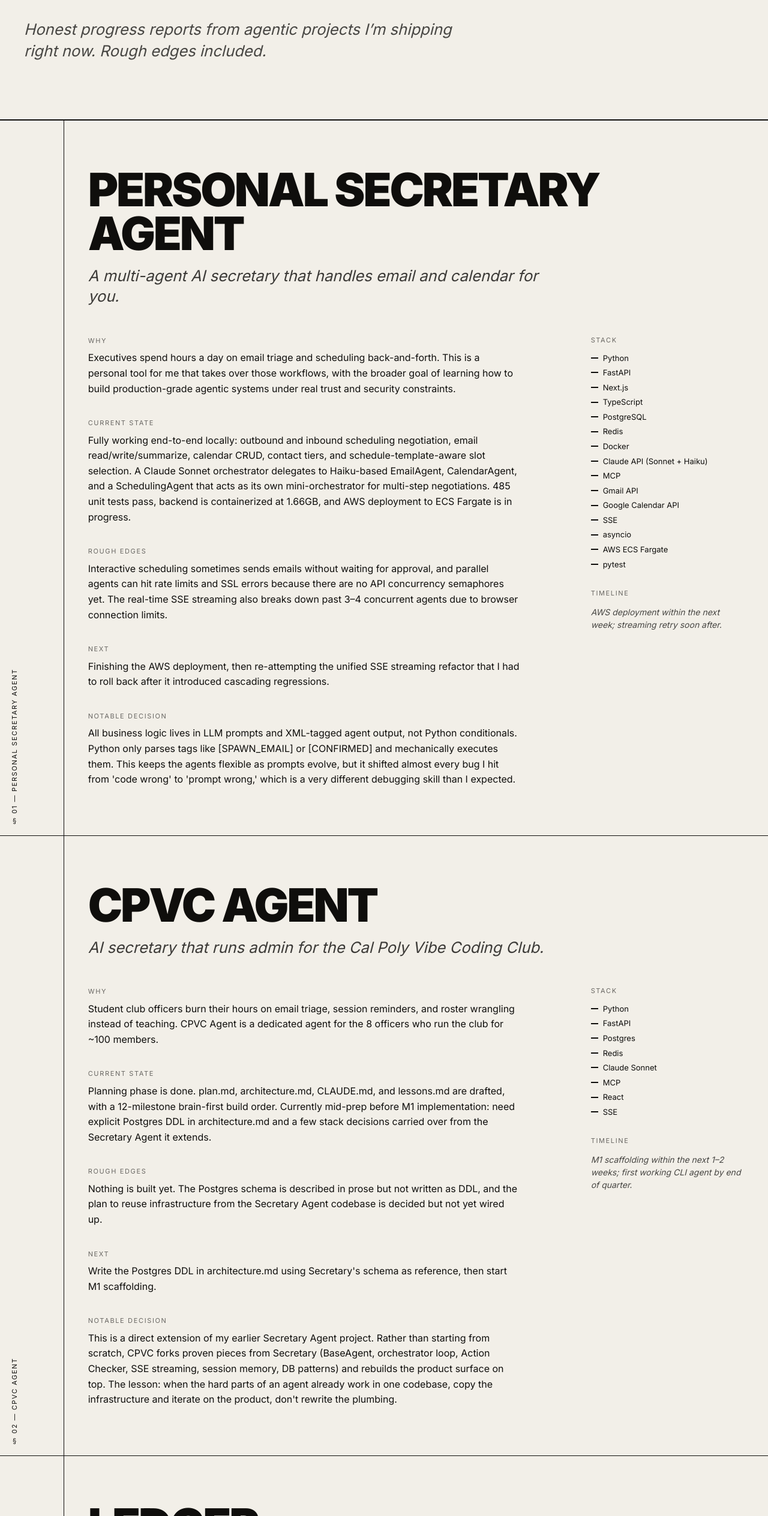
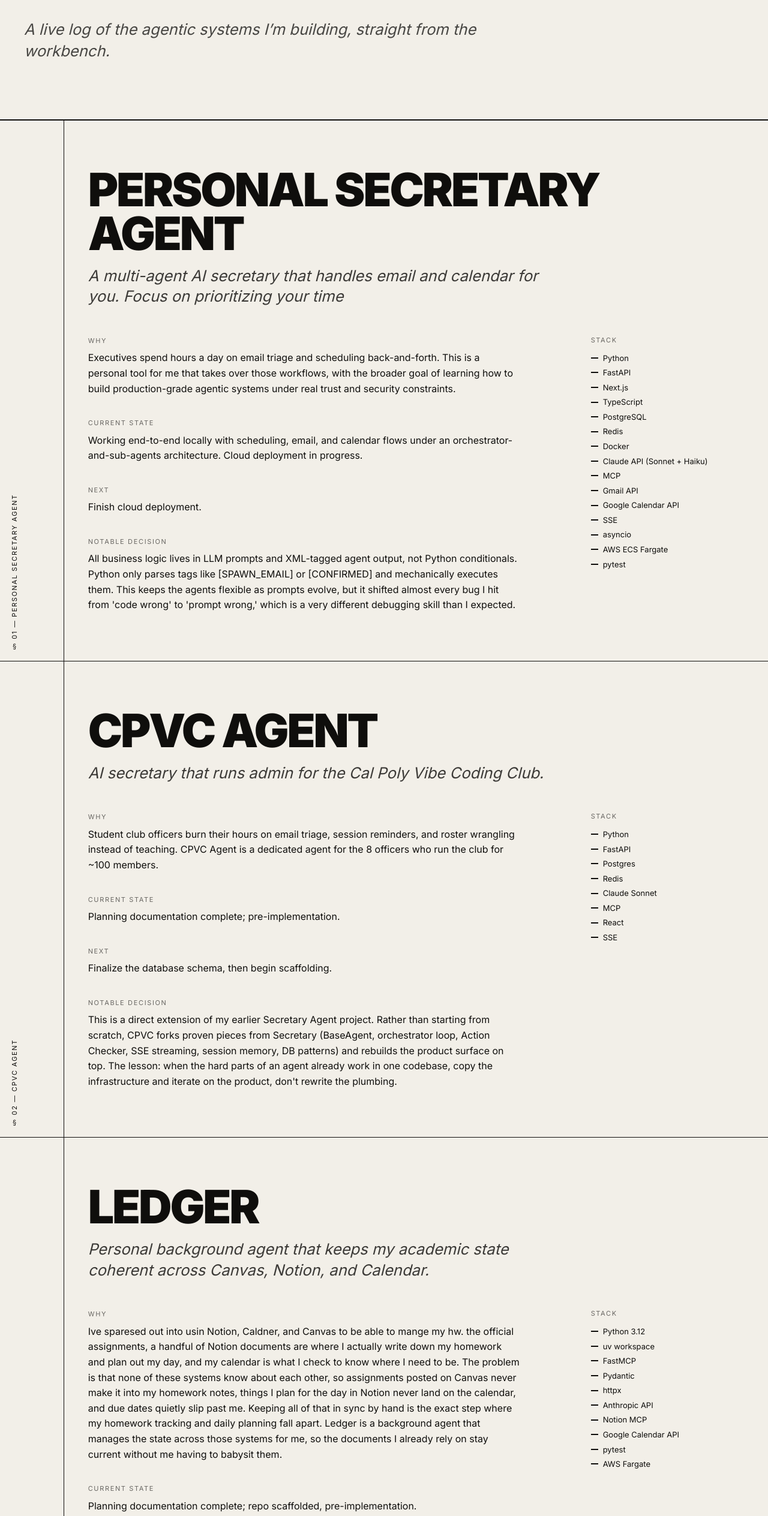
Before and after one commit to kylem148/kyle-morgan.me, a Next.js app: page /building in a window 1280 px wide. Shown: the part 272-2800 px from the top of the page at 60% size. Built offline with nearby package versions, Linux system fonts and the light colour scheme.

Commit message:
feat: update building projects text

```diff
--- a/src/app/building/BuildingPage.tsx
+++ b/src/app/building/BuildingPage.tsx
@@ -29,8 +29,8 @@ export default function BuildingPage() {
           </Link>
         </div>
         <p className="mt-6 max-w-3xl text-[clamp(18px,2vw,26px)] italic leading-[1.4] opacity-75">
-          Honest progress reports from agentic projects I&rsquo;m shipping
-          right now. Rough edges included.
+          A live log of the agentic systems I&rsquo;m building, straight from
+          the workbench.
         </p>
       </section>
 
--- a/src/app/components/sections/BuildingProject.tsx
+++ b/src/app/components/sections/BuildingProject.tsx
@@ -26,12 +26,13 @@ export default function BuildingProject({ project, index }: Props) {
           <div className="col-span-12 md:col-span-8 space-y-9">
             <TextBlock label="Why" text={project.why} />
             <TextBlock label="Current state" text={project.currentState} />
-            <TextBlock label="Rough edges" text={project.knownRough} />
             <TextBlock label="Next" text={project.next} />
-            <TextBlock
-              label="Notable decision"
-              text={project.notableDecision}
-            />
+            {project.notableDecision && (
+              <TextBlock
+                label="Notable decision"
+                text={project.notableDecision}
+              />
+            )}
           </div>
           <aside className="col-span-12 md:col-span-3 md:col-start-10 space-y-8 text-sm">
             <MetaBlock label="Stack">
@@ -43,11 +44,6 @@ export default function BuildingProject({ project, index }: Props) {
                   </li>
                 ))}
               </ul>
-            </MetaBlock>
-            <MetaBlock label="Timeline">
-              <p className="italic leading-[1.5] opacity-75">
-                {project.timeline}
-              </p>
             </MetaBlock>
             {hasLinks && (
               <MetaBlock label="Links">
--- a/src/content/building-projects.ts
+++ b/src/content/building-projects.ts
@@ -1,17 +1,14 @@
-export type BuildingStatus = "prototype" | "active" | "beta" | "paused";
+
 
 export type BuildingProject = {
   id: string;
   name: string;
   tagline: string;
-  status: BuildingStatus;
   why: string;
   currentState: string;
-  knownRough: string;
   next: string;
   stack: string[];
-  notableDecision: string;
-  timeline: string;
+  notableDecision?: string;
   links: {
     repo?: string;
     demo?: string;
@@ -25,14 +22,11 @@ export const BUILDING_PROJECTS: BuildingProject[] = [
     id: "secretary",
     name: "Personal Secretary Agent",
     tagline:
-      "A multi-agent AI secretary that handles email and calendar for you.",
-    status: "prototype",
+      "A multi-agent AI secretary that handles email and calendar for you. Focus on prioritizing your time",
     why: "Executives spend hours a day on email triage and scheduling back-and-forth. This is a personal tool for me that takes over those workflows, with the broader goal of learning how to build production-grade agentic systems under real trust and security constraints.",
     currentState:
-      "Fully working end-to-end locally: outbound and inbound scheduling negotiation, email read/write/summarize, calendar CRUD, contact tiers, and schedule-template-aware slot selection. A Claude Sonnet orchestrator delegates to Haiku-based EmailAgent, CalendarAgent, and a SchedulingAgent that acts as its own mini-orchestrator for multi-step negotiations. 485 unit tests pass, backend is containerized at 1.66GB, and AWS deployment to ECS Fargate is in progress.",
-    knownRough:
-      "Interactive scheduling sometimes sends emails without waiting for approval, and parallel agents can hit rate limits and SSL errors because there are no API concurrency semaphores yet. The real-time SSE streaming also breaks down past 3–4 concurrent agents due to browser connection limits.",
-    next: "Finishing the AWS deployment, then re-attempting the unified SSE streaming refactor that I had to roll back after it introduced cascading regressions.",
+      "Working end-to-end locally with scheduling, email, and calendar flows under an orchestrator-and-sub-agents architecture. Cloud deployment in progress.",
+    next: "Finish cloud deployment.",
     stack: [
       "Python",
       "FastAPI",
@@ -52,7 +46,6 @@ export const BUILDING_PROJECTS: BuildingProject[] = [
     ],
     notableDecision:
       "All business logic lives in LLM prompts and XML-tagged agent output, not Python conditionals. Python only parses tags like [SPAWN_EMAIL] or [CONFIRMED] and mechanically executes them. This keeps the agents flexible as prompts evolve, but it shifted almost every bug I hit from 'code wrong' to 'prompt wrong,' which is a very different debugging skill than I expected.",
-    timeline: "AWS deployment within the next week; streaming retry soon after.",
     links: {},
   },
   {
@@ -60,13 +53,9 @@ export const BUILDING_PROJECTS: BuildingProject[] = [
     name: "CPVC Agent",
     tagline:
       "AI secretary that runs admin for the Cal Poly Vibe Coding Club.",
-    status: "prototype",
     why: "Student club officers burn their hours on email triage, session reminders, and roster wrangling instead of teaching. CPVC Agent is a dedicated agent for the 8 officers who run the club for ~100 members.",
-    currentState:
-      "Planning phase is done. plan.md, architecture.md, CLAUDE.md, and lessons.md are drafted, with a 12-milestone brain-first build order. Currently mid-prep before M1 implementation: need explicit Postgres DDL in architecture.md and a few stack decisions carried over from the Secretary Agent it extends.",
-    knownRough:
-      "Nothing is built yet. The Postgres schema is described in prose but not written as DDL, and the plan to reuse infrastructure from the Secretary Agent codebase is decided but not yet wired up.",
-    next: "Write the Postgres DDL in architecture.md using Secretary's schema as reference, then start M1 scaffolding.",
+    currentState: "Planning documentation complete; pre-implementation.",
+    next: "Finalize the database schema, then begin scaffolding.",
     stack: [
       "Python",
       "FastAPI",
@@ -79,8 +68,6 @@ export const BUILDING_PROJECTS: BuildingProject[] = [
     ],
     notableDecision:
       "This is a direct extension of my earlier Secretary Agent project. Rather than starting from scratch, CPVC forks proven pieces from Secretary (BaseAgent, orchestrator loop, Action Checker, SSE streaming, session memory, DB patterns) and rebuilds the product surface on top. The lesson: when the hard parts of an agent already work in one codebase, copy the infrastructure and iterate on the product, don't rewrite the plumbing.",
-    timeline:
-      "M1 scaffolding within the next 1–2 weeks; first working CLI agent by end of quarter.",
     links: {},
   },
   {
@@ -88,13 +75,10 @@ export const BUILDING_PROJECTS: BuildingProject[] = [
     name: "Ledger",
     tagline:
       "Personal background agent that keeps my academic state coherent across Canvas, Notion, and Calendar.",
-    status: "prototype",
-    why: "Canvas posts assignments I don't see for days, Day Plans items never make it to My Assignments, and due dates never land on the calendar I actually check. This is a personal tool for reconciling academic state across systems I use, while also being a testbed for building agents that operate across trust boundaries.",
+    why: "Ive sparesed out into usin Notion, Caldner, and Canvas to be able to mange my hw. the official assignments, a handful of Notion documents are where I actually write down my homework and plan out my day, and my calendar is what I check to know where I need to be. The problem is that none of these systems know about each other, so assignments posted on Canvas never make it into my homework notes, things I plan for the day in Notion never land on the calendar, and due dates quietly slip past me. Keeping all of that in sync by hand is the exact step where my homework tracking and daily planning fall apart. Ledger is a background agent that manages the state across those systems for me, so the documents I already rely on stay current without me having to babysit them.",
     currentState:
-      "Planning phase is complete. Full plan.md, architecture.md, and CLAUDE.md written and audited, with all cross-surface flows, a 3-check write pipeline, and data shapes spec'd. Repo is scaffolded on GitHub and ready for M1 implementation; no agent code written yet.",
-    knownRough:
-      "Zero implementation so far, so everything is rough in the sense that nothing runs. A few architectural questions are also still open: verifying Notion MCP's last_edited_by exposure, actual cost of metadata-check polling, and real rate-limit values.",
-    next: "Scaffolding the Canvas MCP package as a uv workspace with FastMCP stdio transport and module stubs.",
+      "Planning documentation complete; repo scaffolded, pre-implementation.",
+    next: "Scaffold the Canvas MCP package and its module stubs.",
     stack: [
       "Python 3.12",
       "uv workspace",
@@ -107,10 +91,6 @@ export const BUILDING_PROJECTS: BuildingProject[] = [
       "pytest",
       "AWS Fargate",
     ],
-    notableDecision:
-      "Dropped the idempotency and loop-detection checks from the write pipeline after realizing the stateless 15-minute cycle design already prevents duplicate writes on its own; adding them was engineering around a failure mode the architecture had already solved.",
-    timeline:
-      "Canvas MCP done within the next week or two; full reconcile loop a few weeks after.",
     links: {},
   },
 ];
```
Also changed, not shown: .claude/settings.json.
